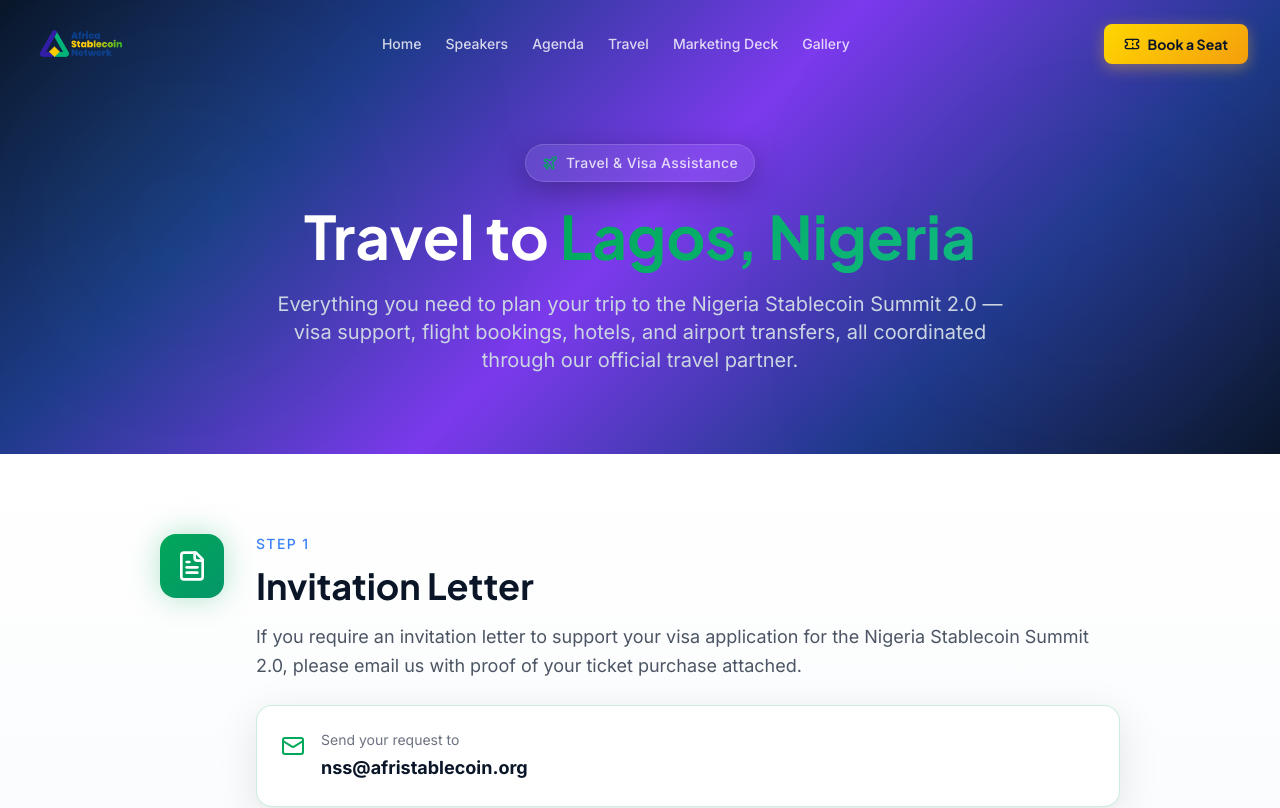
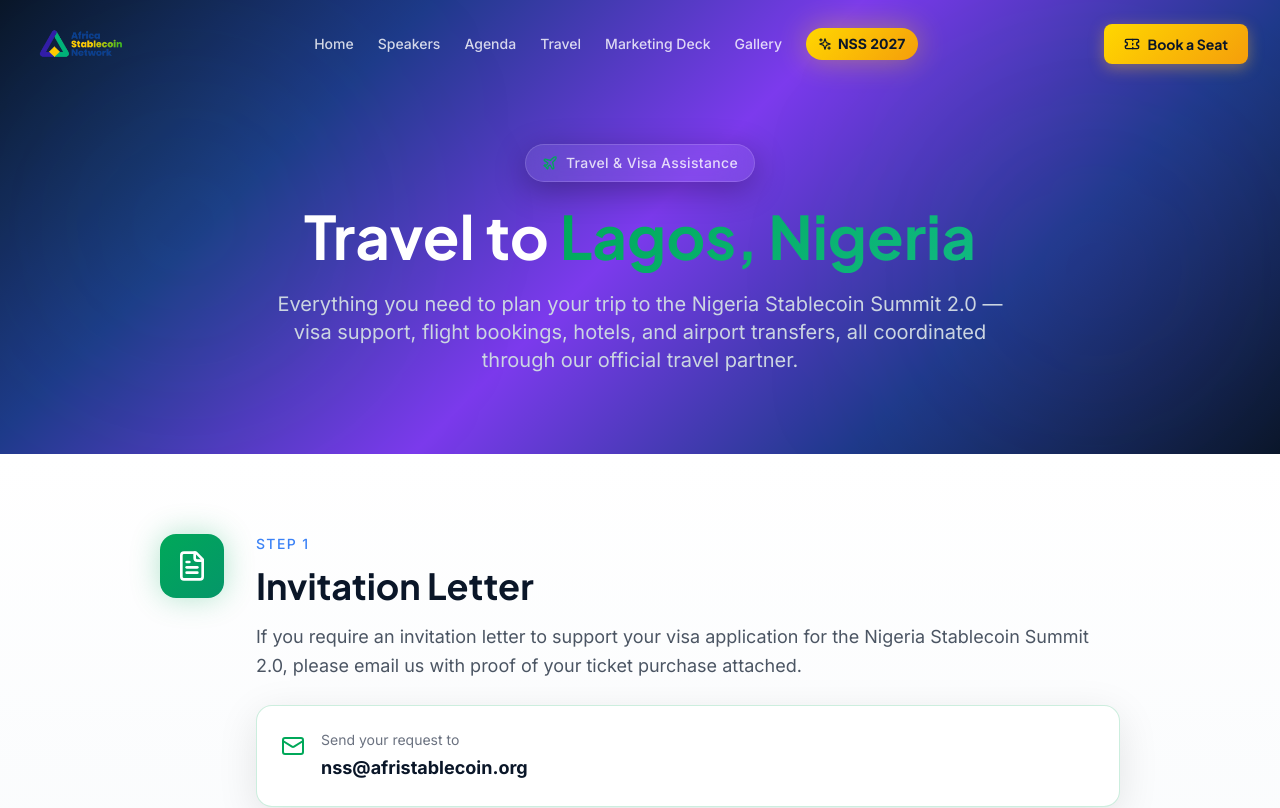
Before and after one commit to flingen/nssnew22, a React (Vite) app: page /travel in a window 1280 px wide. Shown: the top 808 px of the page. Built offline with nearby package versions, Linux system fonts and the light colour scheme.

Commit message:
Add files via upload

```diff
--- a/src/components/layout/Header.tsx
+++ b/src/components/layout/Header.tsx
@@ -1,12 +1,12 @@
 import { useState, useEffect } from 'react';
 import { Link } from 'react-router-dom';
-import { Menu, X, Ticket } from 'lucide-react';
+import { Menu, X, Ticket, Sparkles } from 'lucide-react';
 
 const TICKET_URL = 'https://tix.africa/discover/nss2026';
 
 type NavLink =
-  | { label: string; to: string; type: 'internal' }
-  | { label: string; to: string; type: 'external' };
+  | { label: string; to: string; type: 'internal'; highlight?: boolean }
+  | { label: string; to: string; type: 'external'; highlight?: boolean };
 
 const navLinks: NavLink[] = [
   { label: 'Home', to: '/', type: 'internal' },
@@ -23,6 +23,7 @@
     to: 'https://drive.google.com/drive/folders/16mrdO5-lheId1-mZ_m3sY4QoVHuT8pXa',
     type: 'external',
   },
+  { label: 'NSS 2027', to: '/nss-2027', type: 'internal', highlight: true },
 ];
 
 export function Header() {
@@ -43,7 +44,21 @@
   const linkClassesMobile =
     'text-white/80 hover:text-nigeria-green text-base font-medium transition-colors';
 
+  const highlightClassesDesktop =
+    'inline-flex items-center gap-1.5 px-3 py-1.5 rounded-full bg-gold-gradient text-deep-navy text-sm font-bold shadow-glow-gold hover:scale-105 transition-transform';
+  const highlightClassesMobile =
+    'inline-flex items-center gap-1.5 px-4 py-2 rounded-full bg-gold-gradient text-deep-navy text-base font-bold shadow-glow-gold w-fit';
+
   const renderDesktopLink = (link: NavLink) => {
+    if (link.highlight && link.type === 'internal') {
+      return (
+        <Link key={link.to} to={link.to} className={highlightClassesDesktop}>
+          <Sparkles className="w-3.5 h-3.5" />
+          {link.label}
+        </Link>
+      );
+    }
+
     const underline = (
       <span className="absolute -bottom-1 left-0 w-0 h-0.5 bg-nigeria-green transition-all group-hover:w-full" />
     );
@@ -72,6 +87,20 @@
   };
 
   const renderMobileLink = (link: NavLink) => {
+    if (link.highlight && link.type === 'internal') {
+      return (
+        <Link
+          key={link.to}
+          to={link.to}
+          onClick={() => setIsMobileMenuOpen(false)}
+          className={highlightClassesMobile}
+        >
+          <Sparkles className="w-4 h-4" />
+          {link.label}
+        </Link>
+      );
+    }
+
     if (link.type === 'internal') {
       return (
         <Link
```
